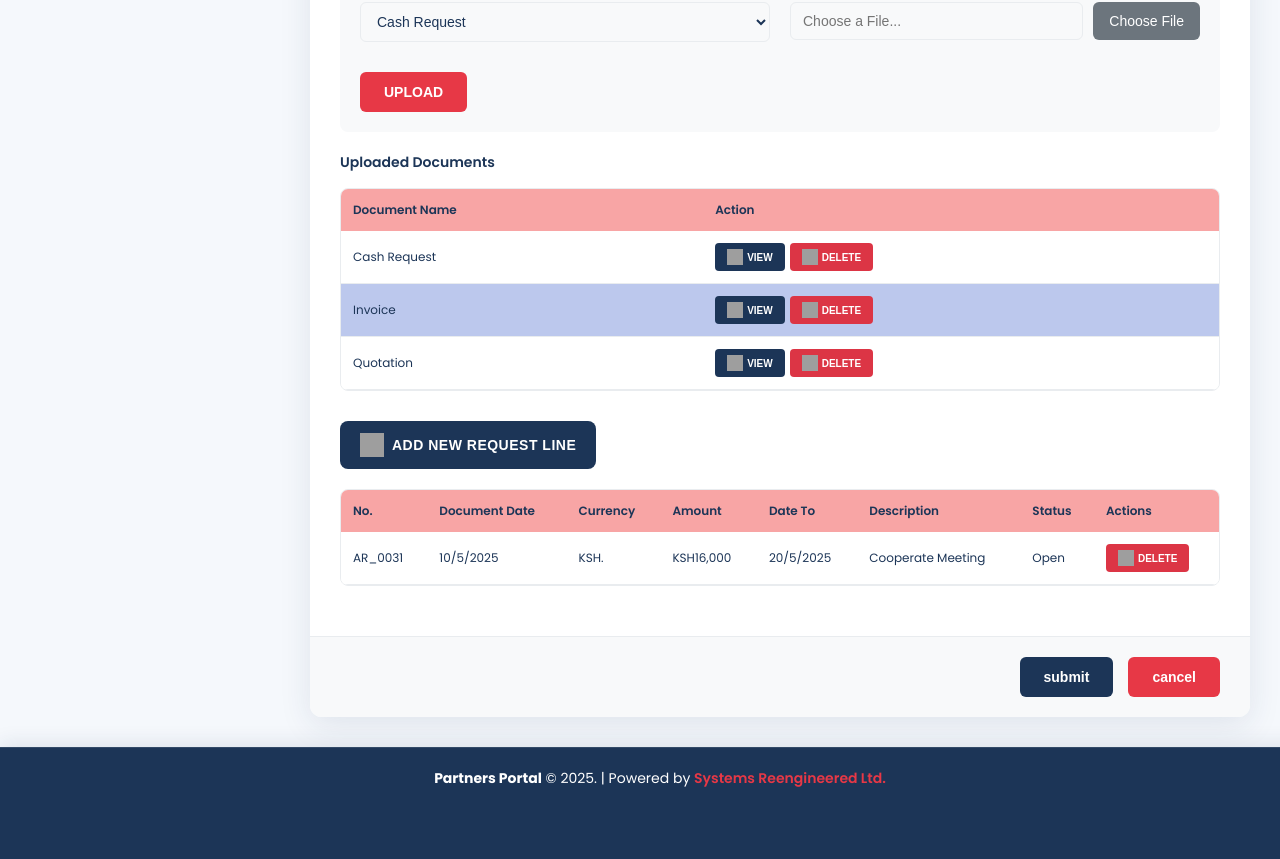
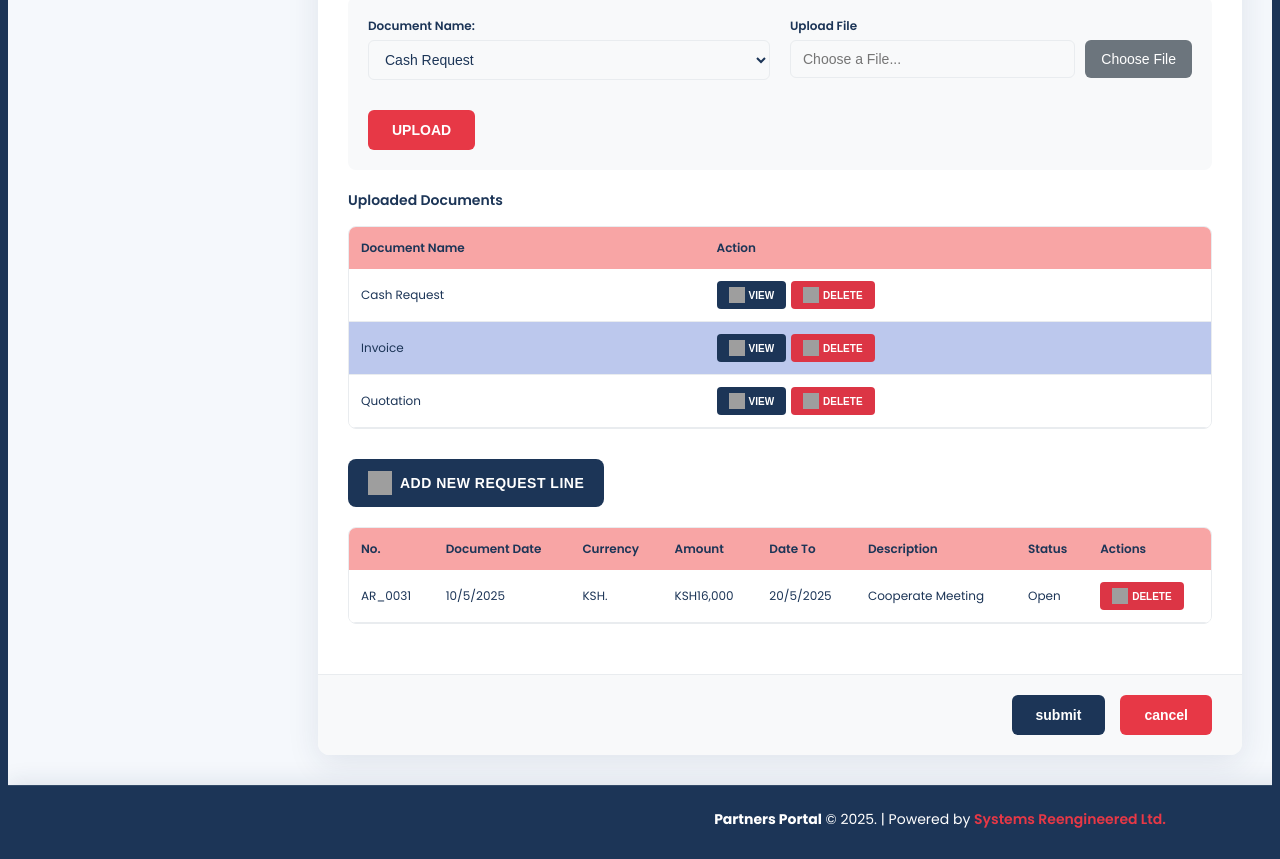
Before and after one commit to calebkg/Partners_Portal, an Angular app in the folder Partners-Portal/: page /new-payment-request in a window 1280 px wide. Shown: the part 733-1592 px from the top of the page. Before the commit the page ends 1542 px from the top, so only its background shows below. Built offline with nearby package versions, Linux system fonts and the light colour scheme; grey boxes are pictures that could not be loaded.

Commit message:
Updated styles.scss

```diff
--- a/Partners-Portal/src/app/components/payment-request/new-payment-request/new-payment-request.component.scss
+++ b/Partners-Portal/src/app/components/payment-request/new-payment-request/new-payment-request.component.scss
@@ -19,11 +19,10 @@
 
 .new-payment-request-content {
   flex: 1;
-  padding: 0 30px 30px 30px;
+  padding: 30px;
   position: relative;
   margin-top: -100px;
   z-index: 10;
-  overflow-x: hidden;
 }
 
 .new-payment-request-section {
--- a/Partners-Portal/src/app/components/payment-request/payment-request.component.scss
+++ b/Partners-Portal/src/app/components/payment-request/payment-request.component.scss
@@ -7,7 +7,6 @@
   background: #F5F8FC;
   padding: 0;
   width: 100%;
-  overflow-x: hidden;
 }
 
 .main-content {
@@ -17,16 +16,14 @@
   flex-direction: column;
   min-height: 100vh;
   transition: margin-left 0.3s ease;
-  overflow-x: hidden;
 }
 
 .payment-request-content {
   flex: 1;
-  padding: 0 30px 30px 30px;
+  padding: 30px;
   position: relative;
   margin-top: -100px;
   z-index: 10;
-  overflow-x: hidden;
 }
 
 .card-header {
--- a/Partners-Portal/src/app/components/shared/footer/footer.component.scss
+++ b/Partners-Portal/src/app/components/shared/footer/footer.component.scss
@@ -17,12 +17,11 @@
 .footer-text {
   font-size: 14px;
   color: $white;
-  display: block;
-  padding: 0;
+  display: inline-block;
+  padding-left: 280px;
   font-family: 'Poppins', sans-serif;
   width: 100%;
   text-align: center;
-  margin: 0 auto;
 }
 
 .footer-link {
--- a/Partners-Portal/src/app/components/shared/header/header.component.scss
+++ b/Partners-Portal/src/app/components/shared/header/header.component.scss
@@ -7,7 +7,7 @@
   padding: 20px 30px;
   color: $white;
   border-radius: 20px;
-  margin: 20px 30px;
+  margin: 20px;
   overflow: hidden;
   min-height: 100px;
 }
--- a/Partners-Portal/src/styles.scss
+++ b/Partners-Portal/src/styles.scss
@@ -18,6 +18,4 @@ body {
   font-family: 'Poppins', Arial, sans-serif;
   background: $primary-bg;
   color: $text-dark;
-  margin: 0;
-  padding: 0;
 }
```
